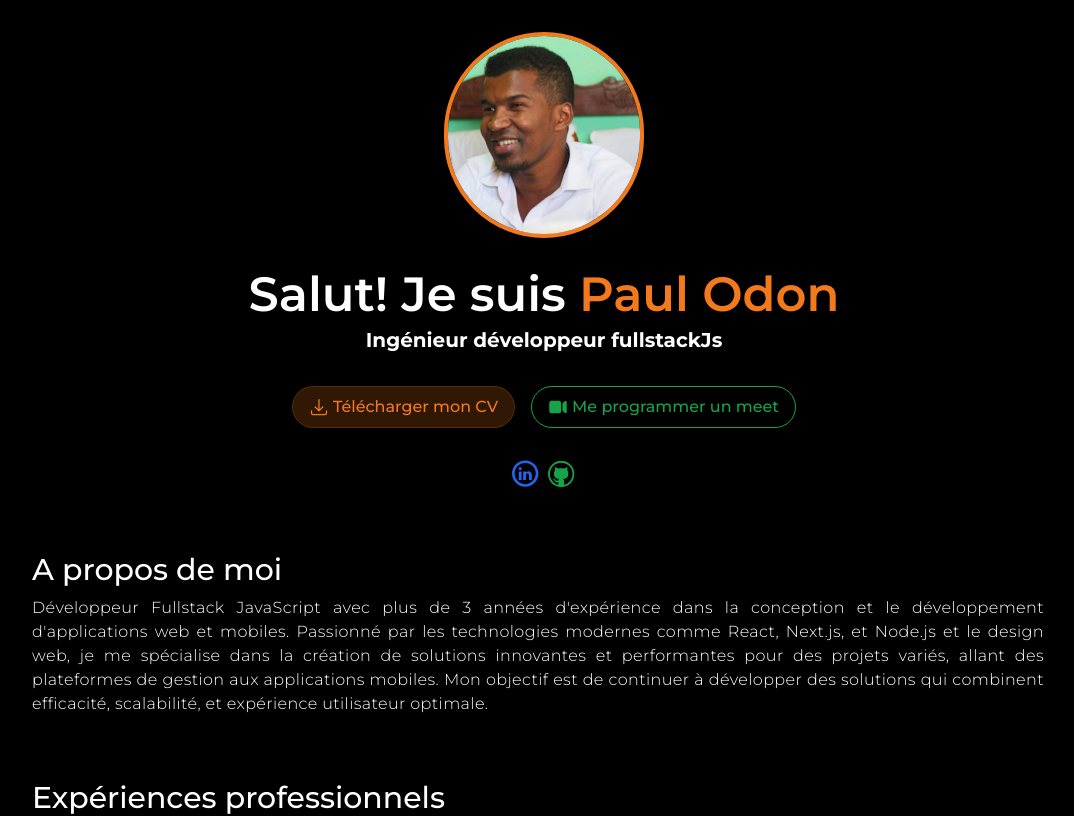
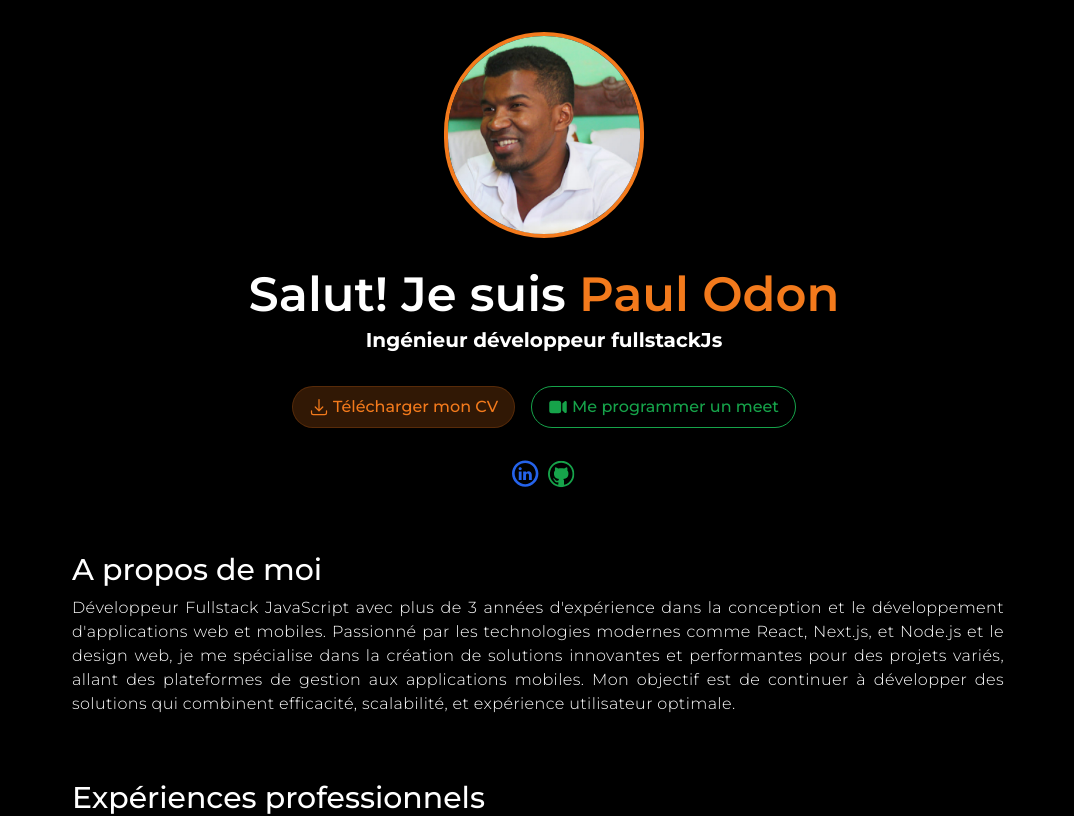
Before and after one commit to PaulOdon/portfolio-paul-odon, a Next.js app: page / in a window 1280 px wide. Shown: the top 816 px of the page, without its empty margins (96-1170 px from the left). Built offline with nearby package versions, Linux system fonts and the light colour scheme.

Commit message:
fix: add padding

```diff
--- a/src/app/page.tsx
+++ b/src/app/page.tsx
@@ -16,7 +16,7 @@ const TechnoItem = ({ text }: { text: string }) => {
 export default function Home() {
   const [showMore, setShowMore] = React.useState(false);
   return (
-    <main className="flex flex-col justify-between bg-black text-white  max-w-screen-lg flex-1 overflow-x-hidden">
+    <main className="flex flex-col justify-between bg-black text-white  max-w-screen-lg flex-1 overflow-x-hidden px-10">
       {/* hero */}
       <div className="flex flex-col items-center justify-center gap-8 py-8">
         <Image
```
